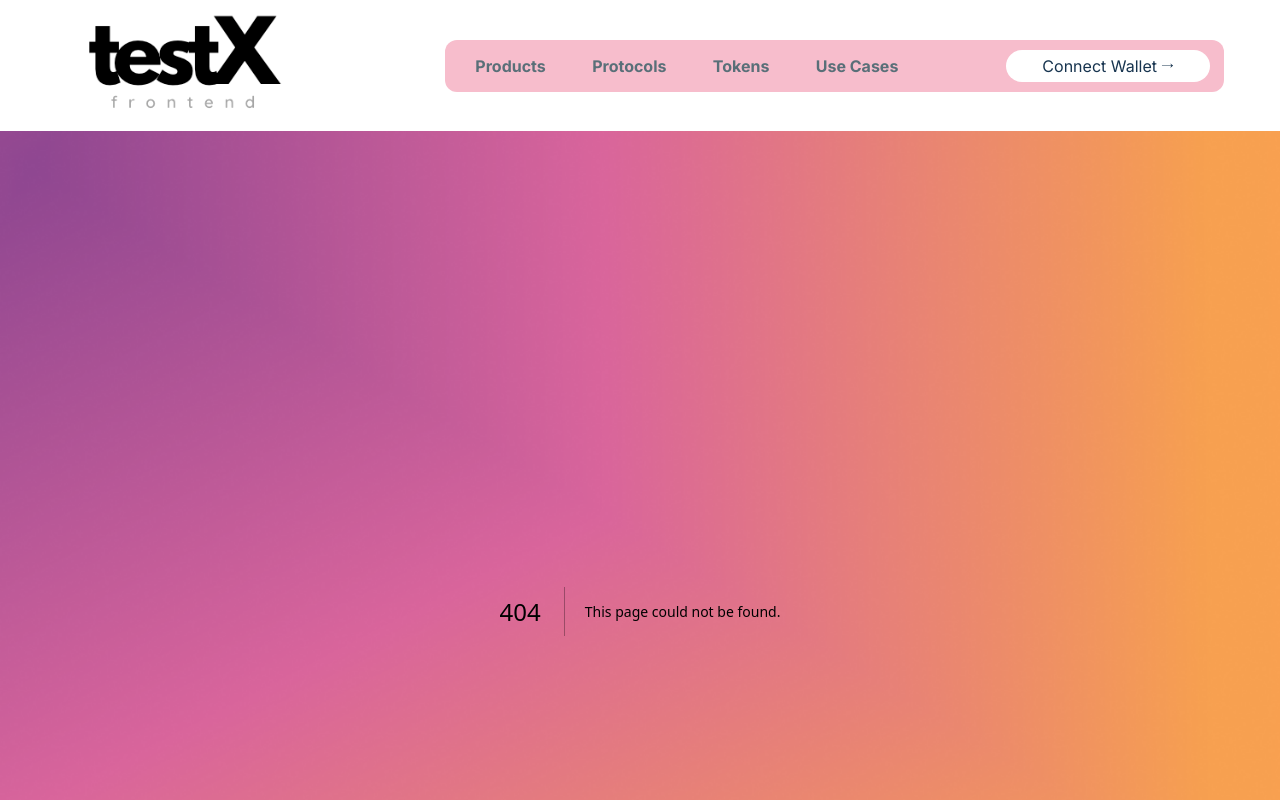
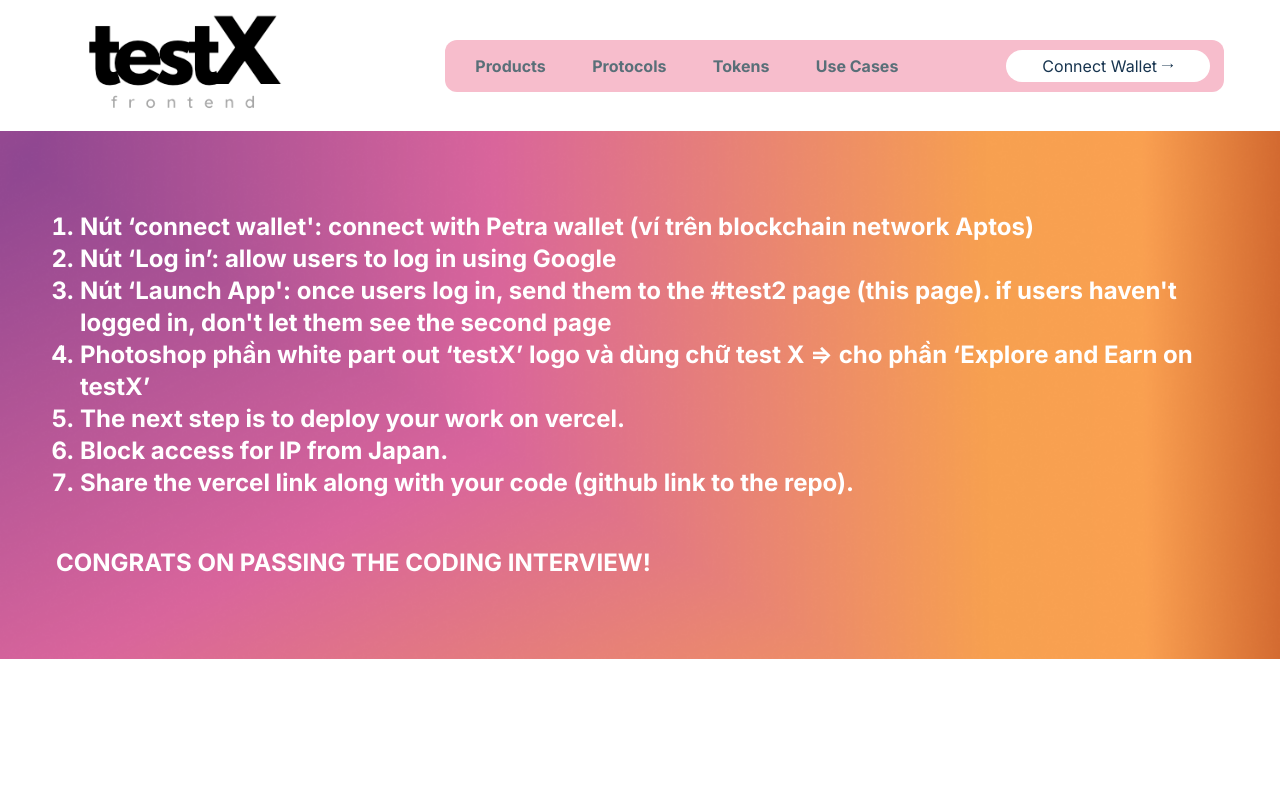
Before and after one commit to Duy-Tinh-Dev/INTERVIEW-FRONT-END, a Next.js app: page /test2 in a window 1280 px wide. Before the commit this address had no page. Shown: the top 800 px of the page. Built offline with nearby package versions, Linux system fonts and the light colour scheme.

Commit message:
feat: auth google and block ip japan

```diff
--- /dev/null
+++ b/app/api/auth/[...nextauth]/route.ts
@@ -0,0 +1,13 @@
+import NextAuth from 'next-auth';
+import GoogleProvider from 'next-auth/providers/google';
+
+const handler = NextAuth({
+  providers: [
+    GoogleProvider({
+      clientId: process.env.CLIENT_ID_GOOGLE as string,
+      clientSecret: process.env.CLIENT_SECRET_GOOGLE as string,
+    }),
+  ],
+});
+
+export { handler as GET, handler as POST };
--- a/app/layout.tsx
+++ b/app/layout.tsx
@@ -3,6 +3,7 @@ import { Inter } from 'next/font/google';
 import Header from '@/components/modules/Header';
 
 import './globals.css';
+import AuthProvider from '@/components/modules/Authprovider';
 
 const inter = Inter({ subsets: ['latin'] });
 
@@ -17,11 +18,15 @@ export default function RootLayout({
   children: React.ReactNode;
 }) {
   return (
-    <html lang="en">
-      <body className={inter.className}>
-        <Header />
-        <main className="bg-page bg-no-repeat bg-cover py-20">{children}</main>
-      </body>
-    </html>
+    <AuthProvider>
+      <html lang="en">
+        <body className={inter.className}>
+          <Header />
+          <main className="bg-page bg-no-repeat bg-cover py-20">
+            {children}
+          </main>
+        </body>
+      </html>
+    </AuthProvider>
   );
 }
--- /dev/null
+++ b/app/test2/page.tsx
@@ -0,0 +1,30 @@
+const Test2 = () => {
+  return (
+    <section className="container font-bold text-xl lg:text-2xl text-white">
+      <ul className="list-decimal mb-12 px-6">
+        <li>
+          Nút ‘connect wallet&apos;: connect with Petra wallet (ví trên
+          blockchain network Aptos)
+        </li>
+        <li>Nút ‘Log in’: allow users to log in using Google</li>
+        <li>
+          Nút ‘Launch App&apos;: once users log in, send them to the #test2 page
+          (this page). if users haven&apos;t logged in, don&apos;t let them see
+          the second page
+        </li>
+        <li>
+          Photoshop phần white part out ‘testX’ logo và dùng chữ test X =&gt;
+          cho phần ‘Explore and Earn on testX’
+        </li>
+        <li>The next step is to deploy your work on vercel. </li>
+        <li>Block access for IP from Japan.</li>
+        <li>
+          Share the vercel link along with your code (github link to the repo).
+        </li>
+      </ul>
+      <p>CONGRATS ON PASSING THE CODING INTERVIEW!</p>
+    </section>
+  );
+};
+
+export default Test2;
--- a/components/common/Logo/index.tsx
+++ b/components/common/Logo/index.tsx
@@ -1,6 +1,7 @@
 import Image from 'next/image';
 import logoLarge from '@/public/images/logo_large.svg';
 import logoSmall from '@/public/images/logo_small.svg';
+import Link from 'next/link';
 
 interface ILogoProps {
   isSmall?: boolean;
@@ -8,13 +9,13 @@ interface ILogoProps {
 
 const Logo = ({ isSmall }: ILogoProps) => {
   return (
-    <>
+    <Link href="/">
       {isSmall ? (
         <Image src={logoSmall} alt="Logo" />
       ) : (
         <Image src={logoLarge} alt="Logo" />
       )}
-    </>
+    </Link>
   );
 };
 
--- /dev/null
+++ b/components/modules/Authprovider/index.tsx
@@ -0,0 +1,13 @@
+'use client';
+
+import { SessionProvider } from 'next-auth/react';
+
+interface IAuthProviderProps {
+  children: React.ReactNode;
+}
+
+const AuthProvider = ({ children }: IAuthProviderProps) => {
+  return <SessionProvider>{children}</SessionProvider>;
+};
+
+export default AuthProvider;
--- a/components/modules/Intro/index.tsx
+++ b/components/modules/Intro/index.tsx
@@ -1,9 +1,32 @@
+'use client';
+
 import Image from 'next/image';
+import { useRouter } from 'next/navigation';
+import { signIn, signOut, useSession } from 'next-auth/react';
 import Logo from '@/components/common/Logo';
 import Button from '@/components/common/Button';
 import logoTransparent from '@/public/images/logo_transparent.svg';
 
 const Intro = () => {
+  const router = useRouter();
+  const { data: session } = useSession();
+
+  const handleLogin = () => {
+    signIn();
+  };
+
+  const handleLogout = () => {
+    signOut();
+  };
+
+  const handleLaunchApp = () => {
+    if (session?.user) {
+      router.push('/test2');
+    } else {
+      signIn();
+    }
+  };
+
   return (
     <section className="container mb-14 lg:mb-20 flex flex-wrap justify-between items-start">
       <div className="w-full md:w-1/2 order-1 md:order-none">
@@ -22,12 +45,31 @@ const Intro = () => {
             </Button>
           </div>
           <div className="flex justify-between space-x-2 lg:space-x-10">
-            <Button className="px-2 lg:px-12 w-full py-2" type="primary">
-              Log in
-            </Button>
+            {session !== undefined && (
+              <>
+                {session?.user ? (
+                  <Button
+                    className="px-2 lg:px-12 w-full py-2"
+                    type="primary"
+                    onClick={handleLogout}
+                  >
+                    Log Out
+                  </Button>
+                ) : (
+                  <Button
+                    className="px-2 lg:px-12 w-full py-2"
+                    type="primary"
+                    onClick={handleLogin}
+                  >
+                    Log in
+                  </Button>
+                )}
+              </>
+            )}
             <Button
               className="px-2 lg:px-12 w-full py-2 shadow-sm"
               type="secondary"
+              onClick={handleLaunchApp}
             >
               Launch App
             </Button>
```
Also changed, not shown: middleware.ts (added, +23 -0 lines).
